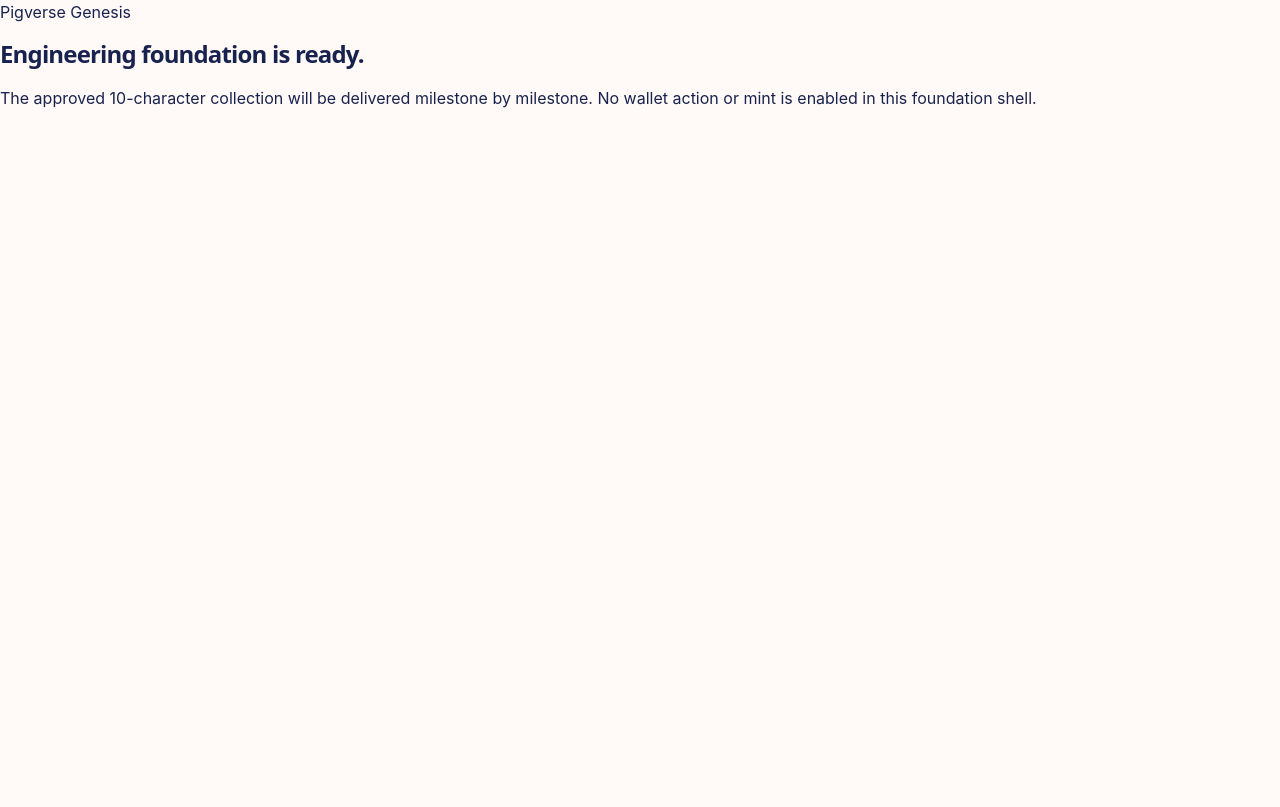
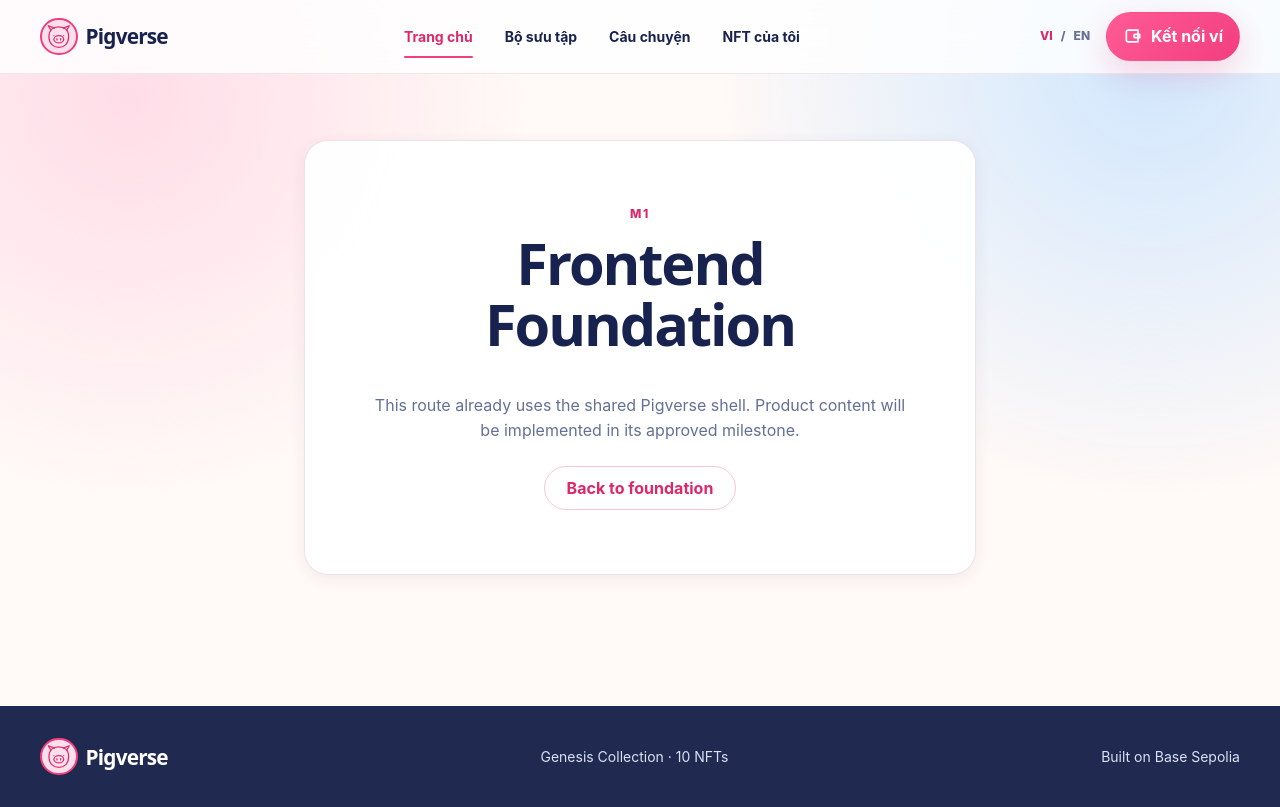
Before and after one commit to nhanQuachHong/PigVerse, a Next.js app in the folder apps/web/: page / in a window 1280 px wide. Built offline with nearby package versions, Linux system fonts and the light colour scheme.

Commit message:
feat(layout): add public application shell and routes

```diff
--- /dev/null
+++ b/apps/web/app/(public)/collection/page.tsx
@@ -0,0 +1,5 @@
+import { PlannedRoute } from "../../../src/components/layout/planned-route";
+
+export default function CollectionPage() {
+  return <PlannedRoute milestone="M3" title="Collection" />;
+}
--- /dev/null
+++ b/apps/web/app/(public)/layout.tsx
@@ -0,0 +1,7 @@
+import type { ReactNode } from "react";
+
+import { PublicShell } from "../../src/components/layout/public-shell";
+
+export default function PublicLayout({ children }: { children: ReactNode }) {
+  return <PublicShell>{children}</PublicShell>;
+}
--- /dev/null
+++ b/apps/web/app/(public)/my-nfts/page.tsx
@@ -0,0 +1,5 @@
+import { PlannedRoute } from "../../../src/components/layout/planned-route";
+
+export default function MyNftsPage() {
+  return <PlannedRoute milestone="M6" title="My NFTs" />;
+}
--- /dev/null
+++ b/apps/web/app/(public)/page.tsx
@@ -0,0 +1,5 @@
+import { PlannedRoute } from "../../src/components/layout/planned-route";
+
+export default function Home() {
+  return <PlannedRoute milestone="M1" title="Frontend Foundation" />;
+}
--- /dev/null
+++ b/apps/web/app/(public)/story/page.tsx
@@ -0,0 +1,5 @@
+import { PlannedRoute } from "../../../src/components/layout/planned-route";
+
+export default function StoryPage() {
+  return <PlannedRoute milestone="M7" title="The Pigverse Story" />;
+}
--- a/apps/web/app/layout.tsx
+++ b/apps/web/app/layout.tsx
@@ -1,5 +1,8 @@
 import type { Metadata } from "next";
 import type { ReactNode } from "react";
+
+import { LocaleProvider } from "../src/components/i18n/locale-provider";
+import { ToastProvider } from "../src/components/ui/toast";
 
 import "@fontsource-variable/nunito";
 import "@fontsource-variable/plus-jakarta-sans";
@@ -14,8 +17,15 @@ export default function RootLayout({
   children,
 }: Readonly<{ children: ReactNode }>) {
   return (
-    <html lang="vi">
-      <body>{children}</body>
+    <html data-scroll-behavior="smooth" lang="vi">
+      <body>
+        <a className="pv-skip-link" href="#main-content">
+          Skip to content
+        </a>
+        <LocaleProvider>
+          <ToastProvider>{children}</ToastProvider>
+        </LocaleProvider>
+      </body>
     </html>
   );
 }
--- a/apps/web/app/page.tsx
+++ /dev/null
@@ -1,17 +0,0 @@
-import { GENESIS_MAX_SUPPLY } from "../src/lib/genesis";
-
-export default function Home() {
-  return (
-    <main>
-      <section aria-labelledby="foundation-title" className="foundation-card">
-        <p className="eyebrow">Pigverse Genesis</p>
-        <h1 id="foundation-title">Engineering foundation is ready.</h1>
-        <p>
-          The approved {GENESIS_MAX_SUPPLY}-character collection will be
-          delivered milestone by milestone. No wallet action or mint is enabled
-          in this foundation shell.
-        </p>
-      </section>
-    </main>
-  );
-}
--- /dev/null
+++ b/apps/web/src/components/brand/pigverse-logo.tsx
@@ -0,0 +1,20 @@
+import Link from "next/link";
+
+export function PigverseLogo({ compact = false }: { compact?: boolean }) {
+  return (
+    <Link aria-label="Pigverse home" className="pv-logo" href="/">
+      <span aria-hidden="true" className="pv-logo__mark">
+        <svg fill="none" viewBox="0 0 48 48">
+          <path d="M11 13 7 6l10 4m20 3 4-7-10 4" />
+          <path d="M8 24C8 13 15 8 24 8s16 5 16 16-7 17-16 17S8 35 8 24Z" />
+          <ellipse cx="24" cy="28" rx="8" ry="6" />
+          <path d="M21 27v2m6-2v2M16 22h.01M32 22h.01" />
+        </svg>
+      </span>
+      <span className="pv-logo__text">
+        Pigverse
+        {!compact && <small>Small pigs. Big adventures.</small>}
+      </span>
+    </Link>
+  );
+}
--- /dev/null
+++ b/apps/web/src/components/layout/planned-route.tsx
@@ -0,0 +1,27 @@
+import { ButtonLink } from "../ui/button";
+import { Card } from "../ui/card";
+import { PageContainer } from "../ui/page-container";
+
+export function PlannedRoute({
+  milestone,
+  title,
+}: {
+  milestone: string;
+  title: string;
+}) {
+  return (
+    <PageContainer className="pv-planned-route">
+      <Card>
+        <p className="pv-eyebrow">{milestone}</p>
+        <h1>{title}</h1>
+        <p>
+          This route already uses the shared Pigverse shell. Product content
+          will be implemented in its approved milestone.
+        </p>
+        <ButtonLink href="/" variant="secondary">
+          Back to foundation
+        </ButtonLink>
+      </Card>
+    </PageContainer>
+  );
+}
--- /dev/null
+++ b/apps/web/src/components/layout/public-shell.tsx
@@ -0,0 +1,90 @@
+"use client";
+
+import Link from "next/link";
+import { usePathname } from "next/navigation";
+import { type ReactNode, useState } from "react";
+
+import { useLocale } from "../i18n/locale-provider";
+import { PigverseLogo } from "../brand/pigverse-logo";
+import { Icon } from "../ui/icon";
+import { PageContainer } from "../ui/page-container";
+import { WalletButton } from "../ui/wallet-button";
+
+const navItems = [
+  { href: "/", key: "nav.home" },
+  { href: "/collection", key: "nav.collection" },
+  { href: "/story", key: "nav.story" },
+  { href: "/my-nfts", key: "nav.myNfts" },
+] as const;
+
+export function PublicShell({ children }: { children: ReactNode }) {
+  const pathname = usePathname();
+  const [menuOpen, setMenuOpen] = useState(false);
+  const { locale, setLocale, t } = useLocale();
+
+  return (
+    <div className="pv-public-shell">
+      <header className="pv-public-header">
+        <PageContainer className="pv-public-header__inner">
+          <PigverseLogo compact />
+          <nav
+            aria-label="Primary navigation"
+            className={`pv-public-nav ${menuOpen ? "pv-public-nav--open" : ""}`}
+          >
+            {navItems.map((item) => (
+              <Link
+                aria-current={pathname === item.href ? "page" : undefined}
+                href={item.href}
+                key={item.href}
+                onClick={() => setMenuOpen(false)}
+              >
+                {t(item.key)}
+              </Link>
+            ))}
+          </nav>
+          <div className="pv-public-header__actions">
+            <div
+              aria-label="Language"
+              className="pv-locale-switcher"
+              role="group"
+            >
+              <button
+                aria-pressed={locale === "vi"}
+                onClick={() => setLocale("vi")}
+                type="button"
+              >
+                VI
+              </button>
+              <span aria-hidden="true">/</span>
+              <button
+                aria-pressed={locale === "en"}
+                onClick={() => setLocale("en")}
+                type="button"
+              >
+                EN
+              </button>
+            </div>
+            <WalletButton />
+            <button
+              aria-expanded={menuOpen}
+              aria-label={menuOpen ? t("nav.close") : t("nav.open")}
+              className="pv-nav-toggle"
+              onClick={() => setMenuOpen((open) => !open)}
+              type="button"
+            >
+              <Icon name={menuOpen ? "close" : "menu"} size={24} />
+            </button>
+          </div>
+        </PageContainer>
+      </header>
+      <main id="main-content">{children}</main>
+      <footer className="pv-footer">
+        <PageContainer className="pv-footer__inner">
+          <PigverseLogo compact />
+          <p>Genesis Collection · 10 NFTs</p>
+          <p>Built on Base Sepolia</p>
+        </PageContainer>
+      </footer>
+    </div>
+  );
+}
```
Also changed, not shown: apps/web/app/(public)/nft/[tokenId]/page.tsx (added, +10 -0 lines), apps/web/app/not-found.tsx (added, +12 -0 lines).
